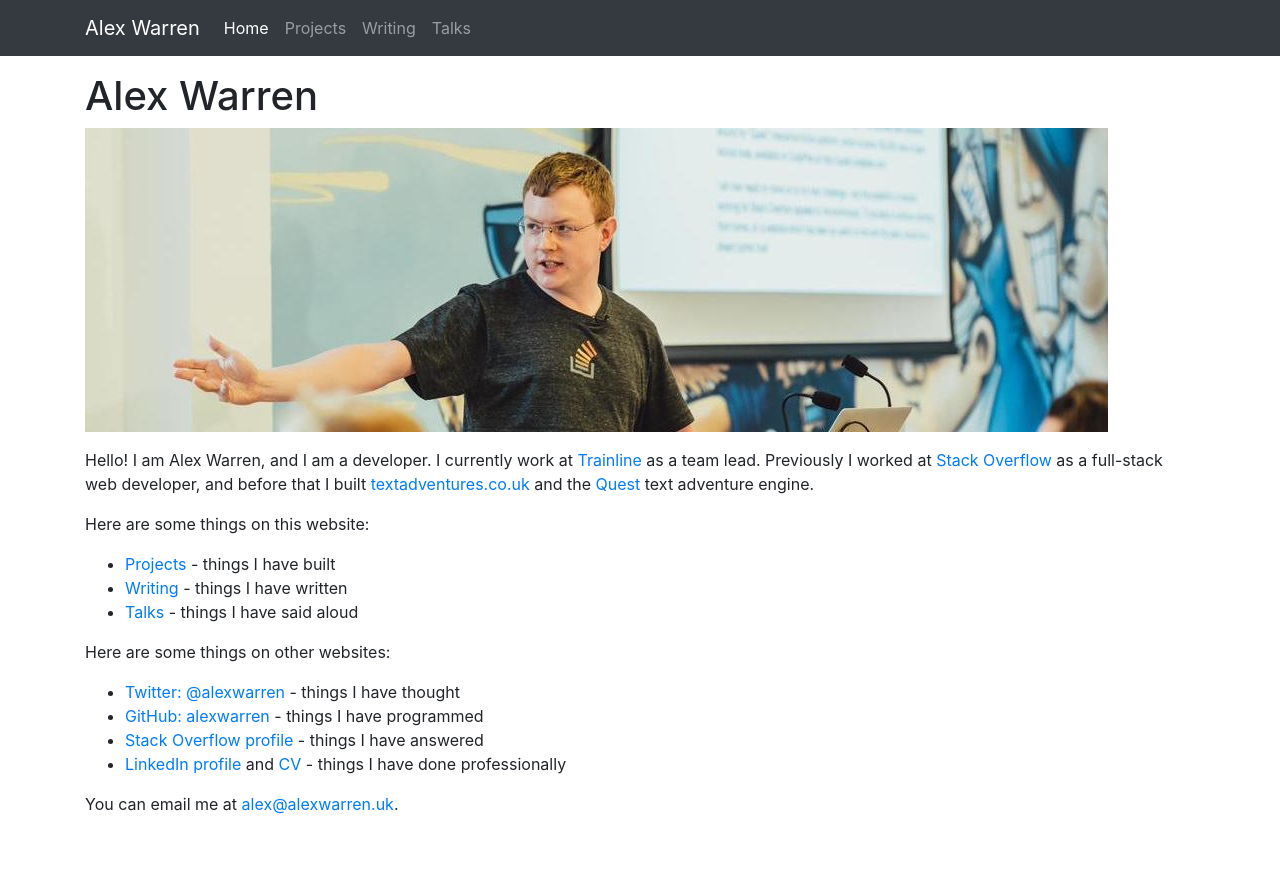
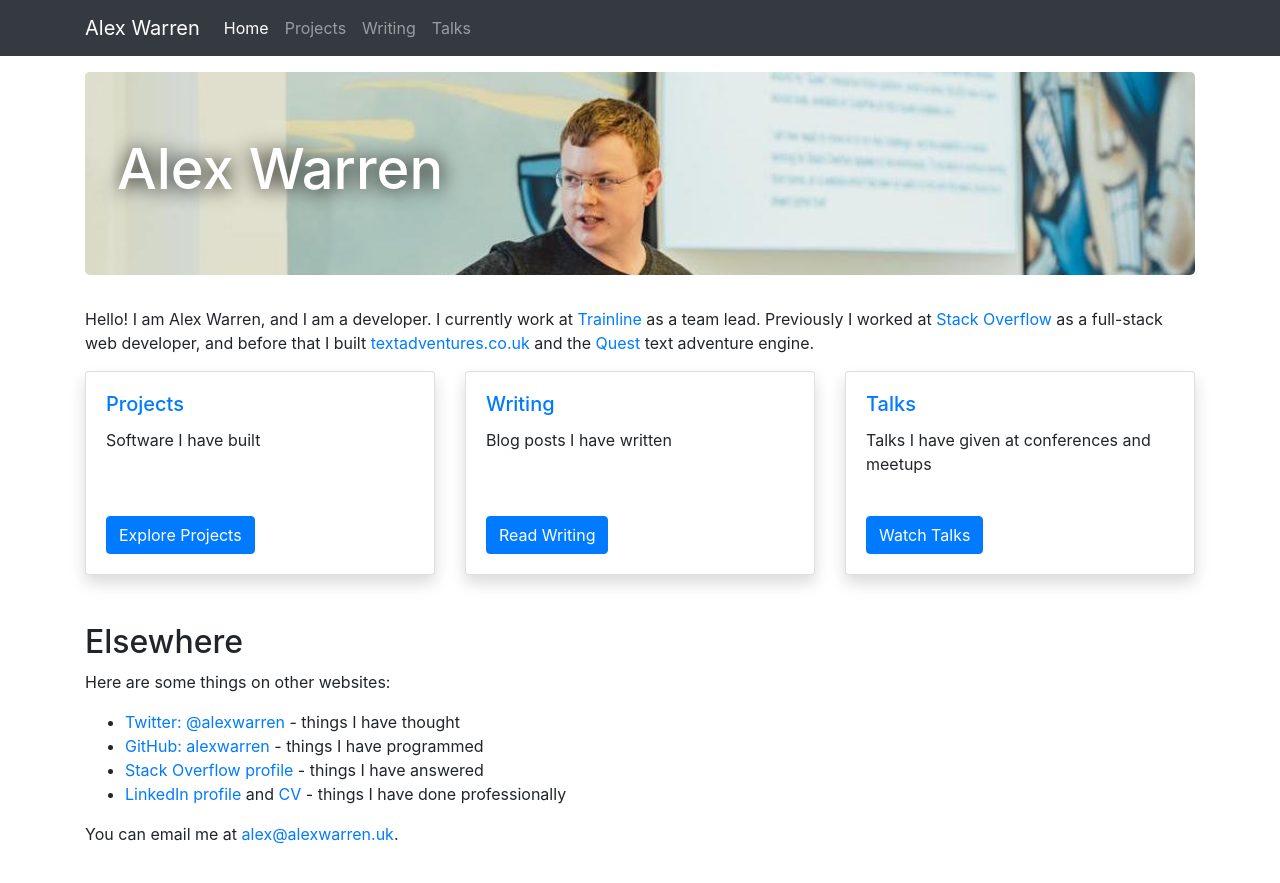
Before and after one commit to alexwarren/alexwarren.github.io, a Jekyll site: the page built from index.md, in a window 1280 px wide. Shown: the top 883 px of the page. Built offline with Jekyll 4.4.1, drawn with Linux system fonts in a browser that asks for light colours.

Commit message:
Jumbotron and cards

```diff
--- a/aw.css
+++ b/aw.css
@@ -44,3 +44,14 @@ div.post {
 div.next {
   text-align: right;
 }
+
+.index-jumbotron {
+  background-image: url(/header.jpg);
+  background-size: cover;
+  color: white;
+  text-shadow: 1px 1px 20px black;
+}
+
+.index-jumbotron h1.display-4 {
+  font-weight: 500;
+}
--- a/index.md
+++ b/index.md
@@ -3,17 +3,50 @@ layout: page
 title: Alex Warren
 ---
 
-# Alex Warren
-
-![Header](header.jpg)
+<div class="jumbotron index-jumbotron">
+    <h1 class="display-4">Alex Warren</h1>
+    <!-- <p class="lead"></p> -->
+</div>
 
 Hello! I am Alex Warren, and I am a developer. I currently work at [Trainline](https://www.thetrainline.com/) as a team lead. Previously I worked at [Stack Overflow](https://stackoverflow.com) as a full-stack web developer, and before that I built [textadventures.co.uk](http://textadventures.co.uk) and the [Quest](https://github.com/textadventures/quest) text adventure engine.
 
-Here are some things on this website:
+<div class="row mb-5">
+    <div class="col-md">
+        <div class="card h-100 shadow">
+            <div class="card-body h-100">
+                <h5 class="card-title"><a href="/projects">Projects</a></h5>
+                <p class="card-text">Software I have built</p>
+            </div>
+            <div class="card-body">
+                <a href="/projects" class="btn btn-primary">Explore Projects</a>
+            </div>
+        </div>
+    </div>
+    <div class="col-md">
+        <div class="card h-100 shadow">
+            <div class="card-body h-100">
+                <h5 class="card-title"><a href="/writing">Writing</a></h5>
+                <p class="card-text">Blog posts I have written</p>
+            </div>
+            <div class="card-body">
+                <a href="/writing" class="btn btn-primary">Read Writing</a>
+            </div>
+        </div>
+    </div>
+    <div class="col-md">
+        <div class="card h-100 shadow">
+            <div class="card-body h-100">
+                <h5 class="card-title"><a href="/talks">Talks</a></h5>
+                <p class="card-text">Talks I have given at conferences and meetups</p>
+            </div>
+            <div class="card-body">
+                <a href="/talks" class="btn btn-primary">Watch Talks</a>
+            </div>
+        </div>
+    </div>
+</div>
 
-- [Projects](/projects) - things I have built
-- [Writing](/writing) - things I have written
-- [Talks](/talks) - things I have said aloud
+## Elsewhere
 
 Here are some things on other websites:
 
```
